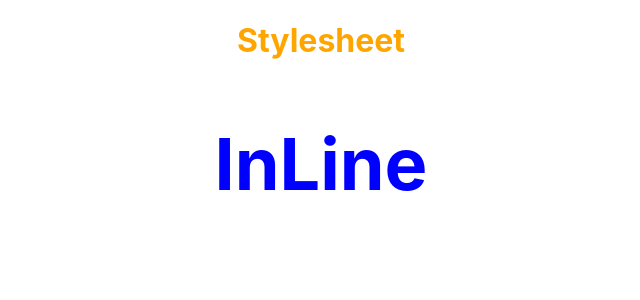
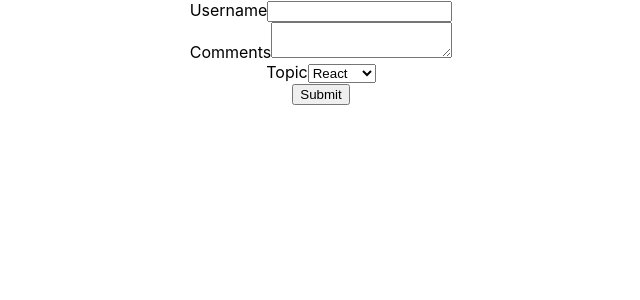
Before and after one commit to APJ-9/learning, a React (Create React App) app in the folder react/hello-world/: page / in a window 1280 px wide. Shown: the top 300 px of the page, without its empty margins (319-959 px from the left). Built offline with nearby package versions, Linux system fonts and the light colour scheme.

Commit message:
form handling

```diff
--- a/react/hello-world/src/App.js
+++ b/react/hello-world/src/App.js
@@ -13,11 +13,13 @@
 import UserGreeting from './UserGreeting';
 import NameList from './components/NameList';
 import Stylesheet from './components/Stylesheet';
+import Form from './components/Form';
 
 function App() {
   return (
     <div className="App">
-      <Stylesheet primary={true}></Stylesheet>
+      <Form />
+      {/* <Stylesheet primary={true}></Stylesheet> */}
       {/* <UserGreeting /> */}
       {/* <NameList /> */}
       {/* <Greet /> */}
--- /dev/null
+++ b/react/hello-world/src/components/Form.js
@@ -0,0 +1,65 @@
+import React, { Component } from 'react'
+
+class Form extends Component {
+    constructor(props) {
+        super(props)
+
+        this.state = {
+            username: '',
+            comments: '',
+            topic: 'react'
+        }
+    }
+
+    handelUsernameChange = (event) => {
+        this.setState({
+            username: event.target.value
+        })
+    }
+
+    handleCommentsChange = (event) => {
+        this.setState({
+            comments: event.target.value
+        })
+    }
+
+    handleTopicChange = (event) => {
+        this.setState({
+            topic: event.target.value
+        })
+    }
+    handleSubmit = (event) => {
+        alert(`${this.state.username} ${this.state.comments} ${this.state.topic}`)
+        event.preventDefault()
+    }
+
+    render() {
+        return (
+            <form onSubmit={this.handleSubmit}>
+                <div>
+                    <label>Username</label>
+                    <input
+                        type='text'
+                        value={this.state.username}
+                        onChange={this.handelUsernameChange} />
+
+                </div>
+                <div>
+                    <label>Comments</label>
+                    <textarea value={this.state.comments} onChange={this.handleCommentsChange}></textarea>
+                </div>
+                <div>
+                    <label>Topic</label>
+                    <select value={this.state.topic} onChange={this.handleTopicChange}>
+                        <option value='react'>React</option>
+                        <option value='angular'>Angular</option>
+                        <option value='vue'>Vue</option>
+                    </select>
+                </div>
+                <button type='submit'>Submit</button>
+            </form>
+        )
+    }
+}
+
+export default Form
```
